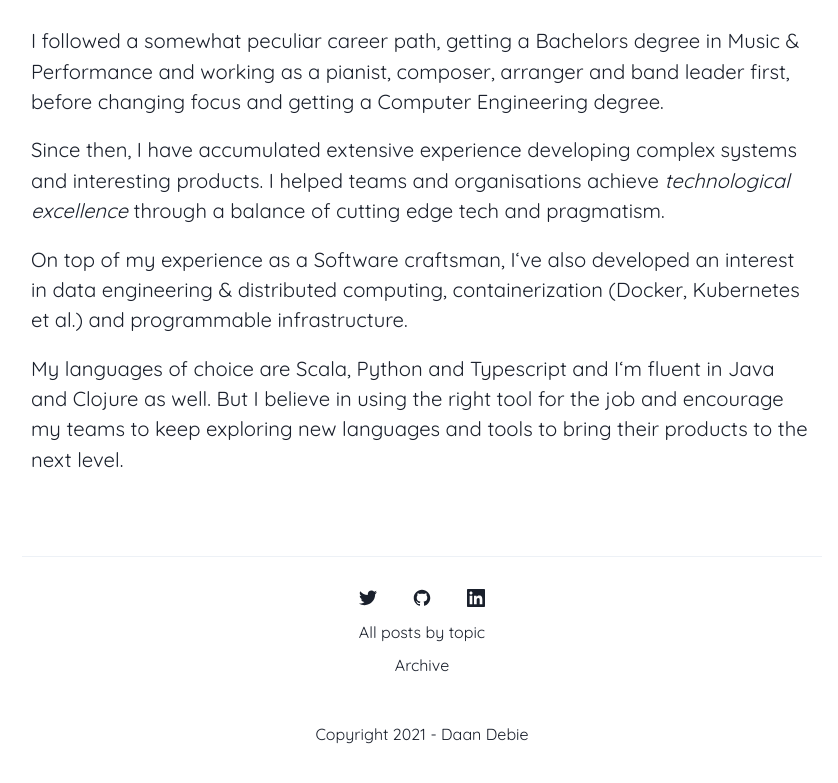
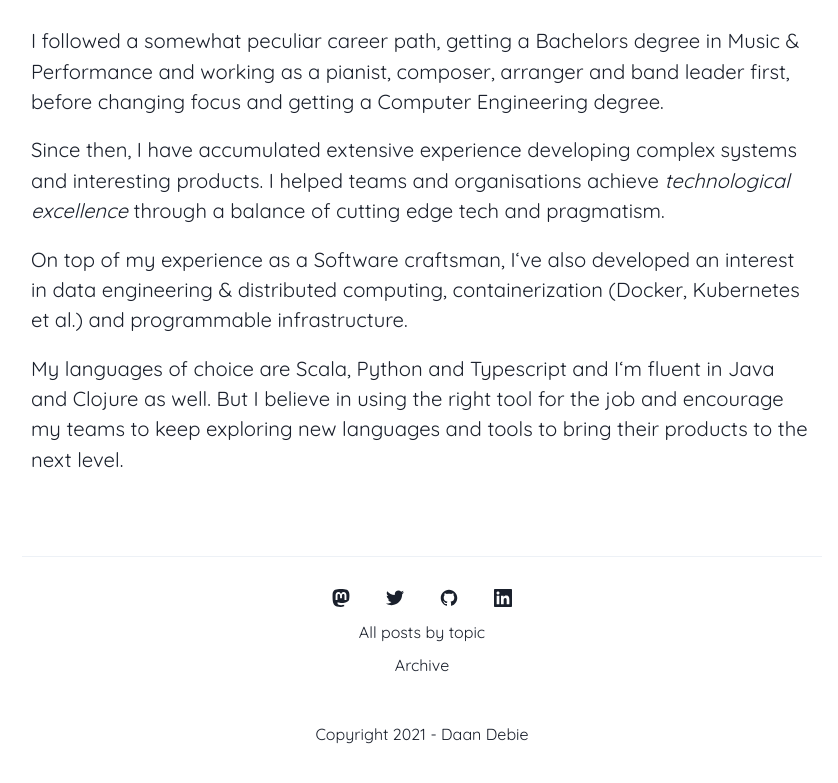
Before and after one commit to DonDebonair/daan.fyi, a Next.js app: page /about in a window 1280 px wide. Shown: the part 623-1406 px from the top of the page, without its empty margins (218-1056 px from the left). Built offline with nearby package versions, Linux system fonts and the light colour scheme.

Commit message:
feat: add Mastodon link

```diff
--- a/components/Footer.tsx
+++ b/components/Footer.tsx
@@ -1,6 +1,7 @@
 import { Divider, Flex, Text, HStack, IconButton, Link } from '@chakra-ui/react';
 import React, { ReactElement } from 'react';
 import { GrTwitter, GrGithub, GrLinkedin } from 'react-icons/gr';
+import { BsMastodon } from 'react-icons/bs';
 import { DefaultLink } from '@/components/CustomLink';
 import { copyright } from '@/lib/config';
 
@@ -8,6 +9,14 @@ const Footer = (): ReactElement => (
     <Flex direction="column" maxW="800px" w="100%" m="0 auto">
         <Divider mb={4} />
         <HStack justify="center">
+            <Link
+                href="https://fosstodon.org/@daan"
+                title="Mastodon"
+                rel="me noopener noreferrer"
+                isExternal
+            >
+                <IconButton aria-label="Mastodon" icon={<BsMastodon />} variant="ghost" />
+            </Link>
             <Link
                 href="https://twitter.com/DaanDebie"
                 title="Twitter"
```
